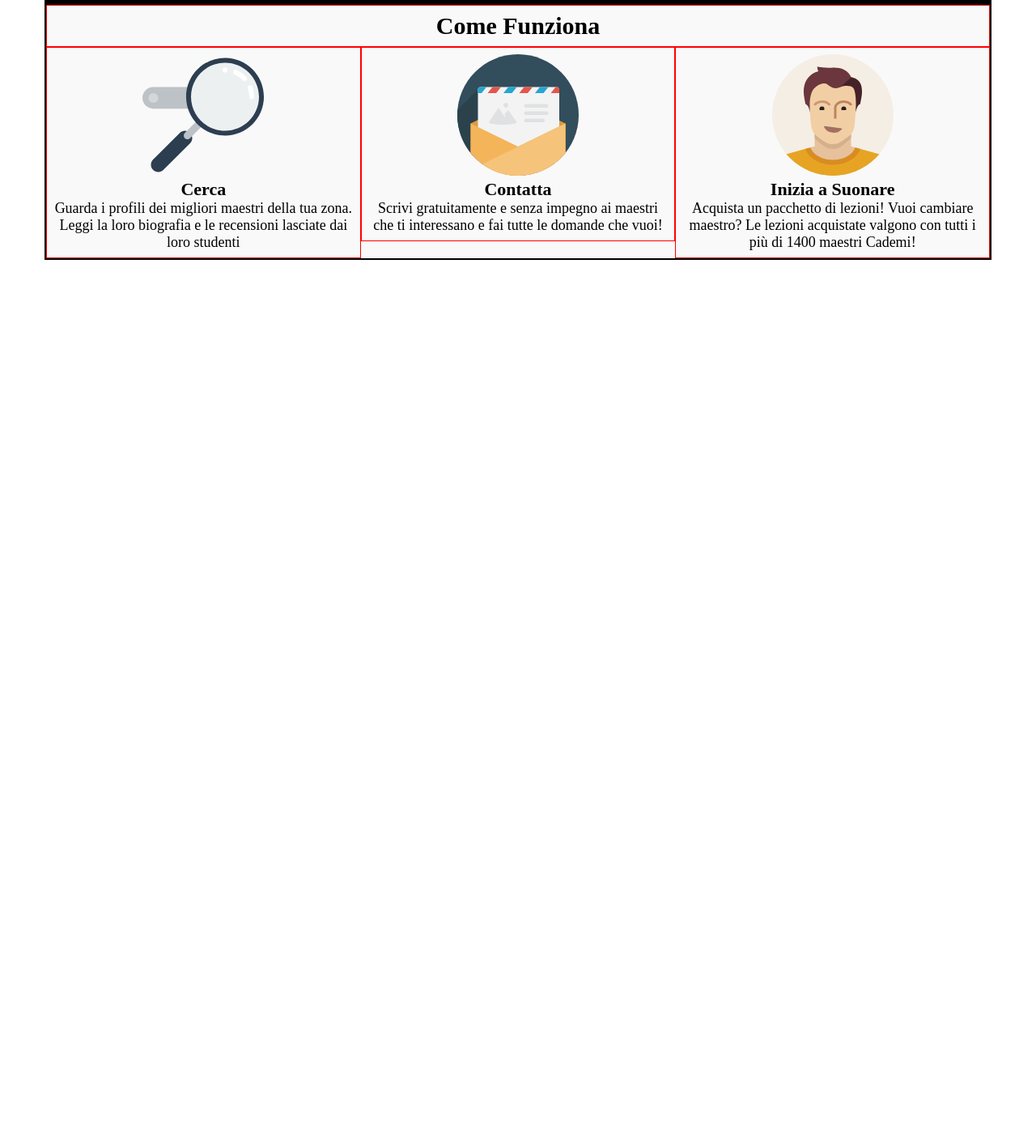
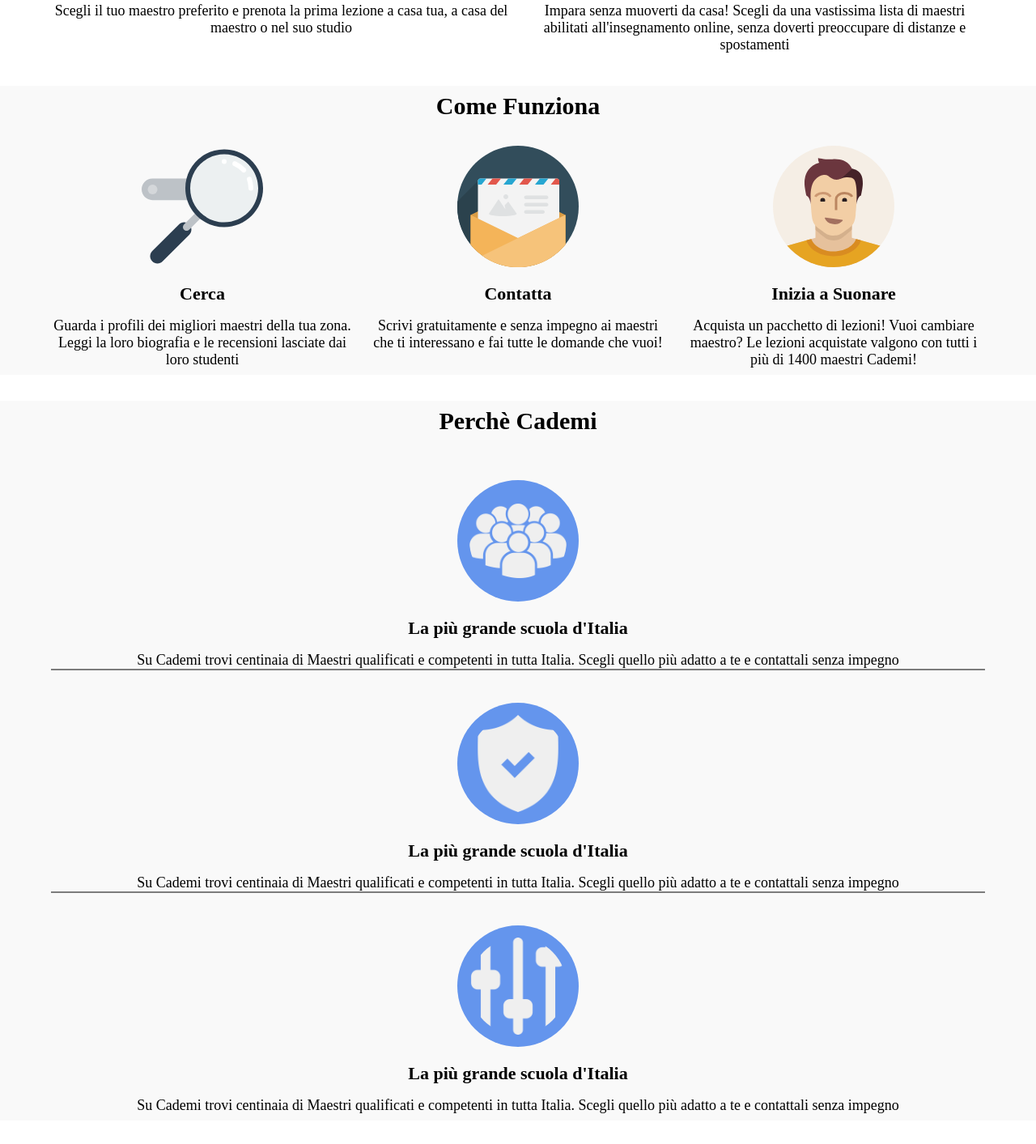
Before and after one commit to patriziosbr/html-css-resp-wannabe-12bool, a plain HTML site: page index.html in a window 1280 px wide. Shown: the part 315-1728 px from the top of the page at 81% size. Before the commit the page ends 800 px from the top, so only its background shows below. Drawn offline with Linux system fonts and the light colour scheme.

Commit message:
bg grey full ok

```diff
--- a/css/style.css
+++ b/css/style.css
@@ -3,19 +3,30 @@
     margin: 0;
     padding: 0;
 }
+.bg-img {
+    padding: 15px;
+    border-radius: 50%;
+    background-color: cornflowerblue;
+}
+.bord-btm {
+    border-bottom: 2px solid rgba(0, 0, 0, 0.5);
+}
+#why img {
+    margin-top: 24px;
+}
 
 
 /*debug*/
+/*.container {*/
+    /* min-height: 50px; debug */
+    /* border: 2px solid black; debug */
+/*}*/
 
-.container {
-    min-height: 50px; /*debug*/
-    border: 2px solid black; /*debug*/
-}
 [class*="col-"] {
     text-align: center;
     padding: 8px;
-    min-height: 50px;
-    border: 1px solid red;
+    /* min-height: 50px;
+    border: 1px solid red; */
     /* background-color: burlywood; */
 }
 /*debug*/
@@ -25,7 +36,6 @@
     .bg-cream {
         background-color: #F2F2CD;
     }
-
     img {
         height: 80px;
     }
@@ -35,6 +45,9 @@
 @media screen and (min-width: 768px) and (max-width: 991px){
     img {
         height: 100px;
+    }
+    .bord-btm {
+            border-bottom: 0;
     }
 }
 
@@ -53,6 +66,21 @@
         height: 150px;
     }
     .bg-grey {
-        background-color: #F9F9F9
+        background-color: #f9f9f9
+    }
+    #where,
+    #how,
+    #why {
+        margin: 32px auto;
+    }
+    #where h2,
+    #how h2,
+    #why h2 {
+        margin-bottom: 16px;
+    }
+    #where h3,
+    #how h3,
+    #why h3 {
+        margin: 16px 0;
     }
 }
--- a/index.html
+++ b/index.html
@@ -9,7 +9,7 @@
         <title>Document</title>
     </head>
     <body>
-        <div class="container bg-cream">
+        <div id="where" class="container bg-cream">
             <div class="col-lg-12 col-md-12 col-xs-12">
                 <h2>Lezioni dove vuoi tu</h2>
             </div>
@@ -26,7 +26,9 @@
                 </div>
             </div>
         </div>
-        <div class="container bg-grey">
+
+        <div class="bg-grey">
+            <div id="how" class="container bg-grey">
                 <div class="col-lg-12 col-md-12 col-xs-12">
                     <h2>Come Funziona</h2>
                 </div>
@@ -45,7 +47,33 @@
                     <h3>Inizia a Suonare</h3>
                     <p>Acquista un pacchetto di lezioni! Vuoi cambiare maestro? Le lezioni acquistate valgono con tutti i più di 1400 maestri Cademi!</p>
                 </div>
+            </div>
+        </div>
 
+        <div class="bg-grey">
+            <div id="why" class="container bg-cream">
+                <div class="col-lg-12 col-md-12 col-xs-12">
+                    <h2>Perchè Cademi</h2>
                 </div>
+                <div class="container">
+                    <div class="col-lg-12 col-md-12 col-xs-12">
+                        <img class="bg-img" src="img/icon/profile.png" alt="profiles">
+                        <h3>La più grande scuola d'Italia</h3>
+                        <p class="bord-btm">Su Cademi trovi centinaia di Maestri qualificati e competenti in tutta Italia. Scegli quello più adatto a te e contattali senza impegno</p>
+                    </div>
+                    <div class="col-lg-12 col-md-4 col-md-offset-2 col-xs-12">
+                        <img class="bg-img" src="img/icon/secure.png" alt="shield">
+                        <h3>La più grande scuola d'Italia</h3>
+                        <p class="bord-btm">Su Cademi trovi centinaia di Maestri qualificati e competenti in tutta Italia. Scegli quello più adatto a te e contattali senza impegno</p>
+                    </div>
+                    <div class="col-lg-12 col-md-4 col-xs-12">
+                        <img class="bg-img" src="img/icon/flex.png" alt="adjust icon">
+                        <h3>La più grande scuola d'Italia</h3>
+                        <p>Su Cademi trovi centinaia di Maestri qualificati e competenti in tutta Italia. Scegli quello più adatto a te e contattali senza impegno</p>
+                    </div>
+                </div>
+            </div>
+        </div>
+
     </body>
 </html>
```
Lines whose indentation alone changed are shown as unchanged.
